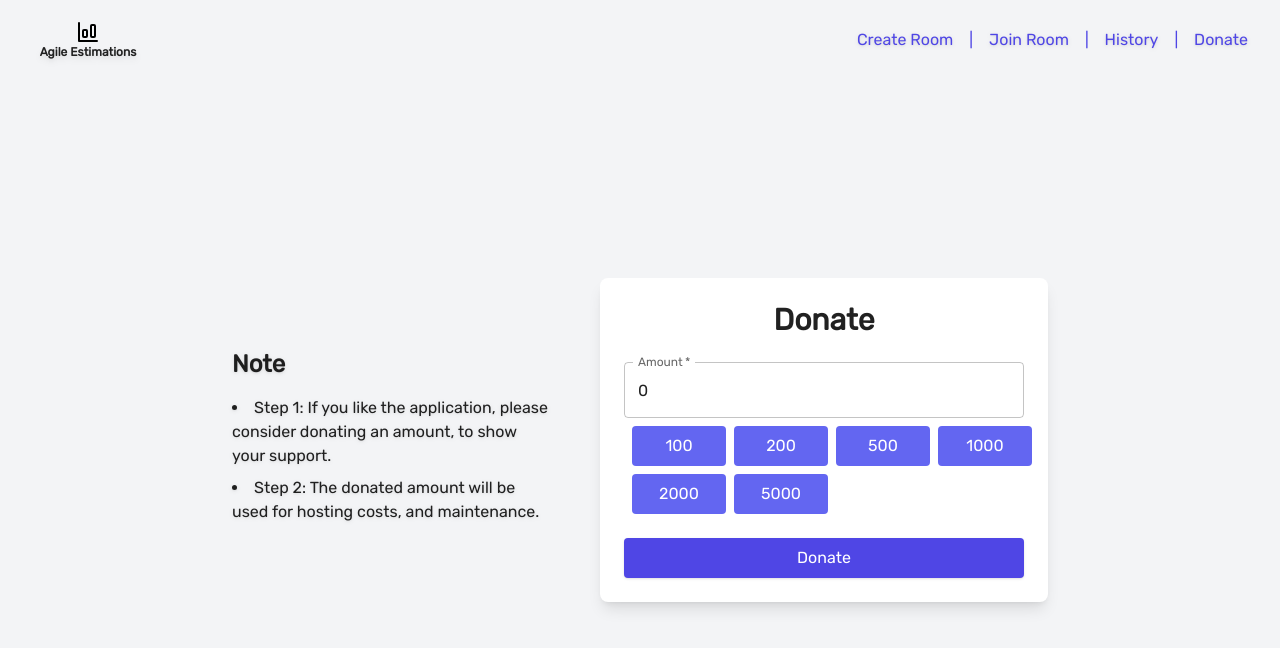
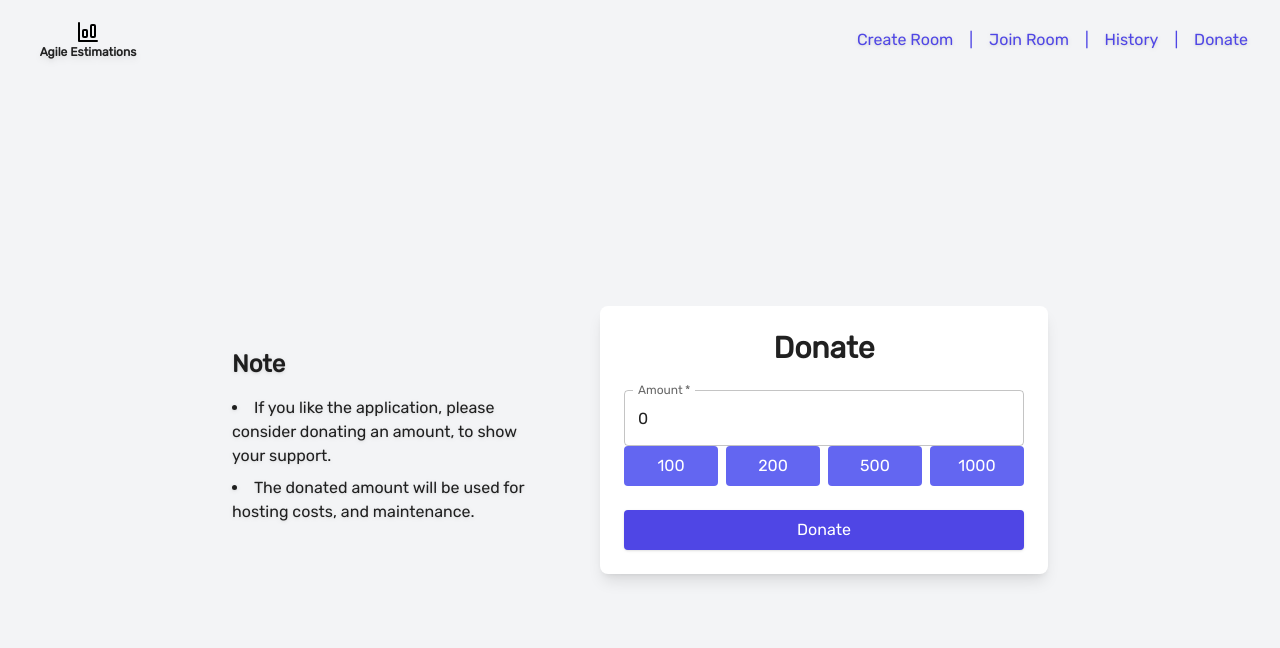
Before and after one commit to k3nme/agile-estimations, a React (Vite) app in the folder client/: page /donate in a window 1280 px wide. Shown: the top 648 px of the page. Built offline with nearby package versions, Linux system fonts and the light colour scheme.

Commit message:
donate ui done - payment gateway pending

```diff
--- a/client/src/entry-pages/room-ops/Donate.tsx
+++ b/client/src/entry-pages/room-ops/Donate.tsx
@@ -17,8 +17,8 @@ const Donate = () => {
 				<div className='lg:mr-12 max-w-xs mb-6 lg:mb-0 drop-shadow'>
 					<h2 className='text-2xl font-bold mb-4'>Note</h2>
 					<ul className='list-disc list-inside'>
-						<li className='mb-2'>Step 1: If you like the application, please consider donating an amount, to show your support.</li>
-						<li className='mb-2'>Step 2: The donated amount will be used for hosting costs, and maintenance.</li>
+						<li className='mb-2'>If you like the application, please consider donating an amount, to show your support.</li>
+						<li className='mb-2'>The donated amount will be used for hosting costs, and maintenance.</li>
 					</ul>
 				</div>
 				{/* Right Content (Form) */}
@@ -40,13 +40,11 @@ const Donate = () => {
 						onChange={(e) => setAmount(e.target.value)}
 					/>
 
-					<motion.div className = 'grid grid-cols-4 w-full text-base font-medium justify-between m-2 gap-2 text-center'>
+					<motion.div className = 'grid grid-cols-4 w-full text-base font-medium justify-between gap-2 text-center'>
 						<motion.button className='bg-indigo-500 p-2 rounded text-white' onClick={() => {setAmount(100);}}>100</motion.button>
                                                 <motion.button className='bg-indigo-500 p-2 rounded text-white' onClick={() => {setAmount(200);}}>200</motion.button>
                                                 <motion.button className='bg-indigo-500 p-2 rounded text-white' onClick={() => {setAmount(500);}}>500</motion.button>
 						<motion.button className='bg-indigo-500 p-2 rounded text-white' onClick={() => {setAmount(1000);}}>1000</motion.button>
-                                                <motion.button className='bg-indigo-500 p-2 rounded text-white' onClick={() => {setAmount(2000);}}>2000</motion.button>
-                                                <motion.button className='bg-indigo-500 p-2 rounded text-white' onClick={() => {setAmount(5000);}}>5000</motion.button>
 					</motion.div>
 
 					<motion.button
```
